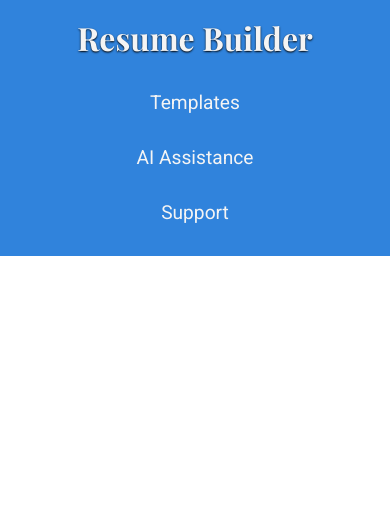
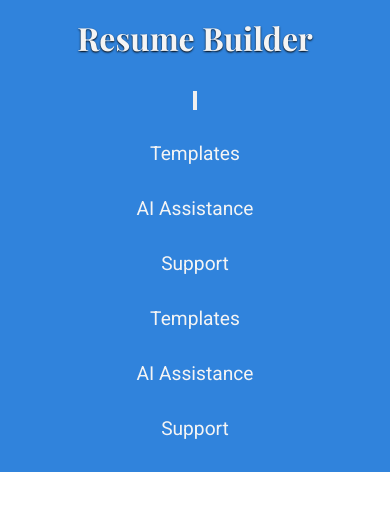
Before and after one commit to SamuelWyck/odin-resume-app, a React (Vite) app: page / in a window 390 px wide. Shown: the top 510 px of the page. Built offline with nearby package versions, Linux system fonts and the light colour scheme; a web font is replaced by a local one.

Commit message:
Create dropdown menu for small screens

```diff
--- a/src/components/header.jsx
+++ b/src/components/header.jsx
@@ -1,11 +1,25 @@
 import "../styles/header.css";
+import menu from "../assets/menu.svg";
 
 
 function Header() {
+
+    function handleClick() {
+        const nav = document.querySelector(".header-menu");
+        nav.classList.toggle("show");
+    };
+
+
     return (
         <header>
             <p>Resume Builder</p>
-            <nav>
+            <button className="menu-btn" onClick={handleClick}><img src={menu} alt="#"/></button>
+            <nav className="header-nav">
+                <a href="#">Templates</a>
+                <a href="#">AI Assistance</a>
+                <a href="#">Support</a>
+            </nav>
+            <nav className="header-menu">
                 <a href="#">Templates</a>
                 <a href="#">AI Assistance</a>
                 <a href="#">Support</a>
```
